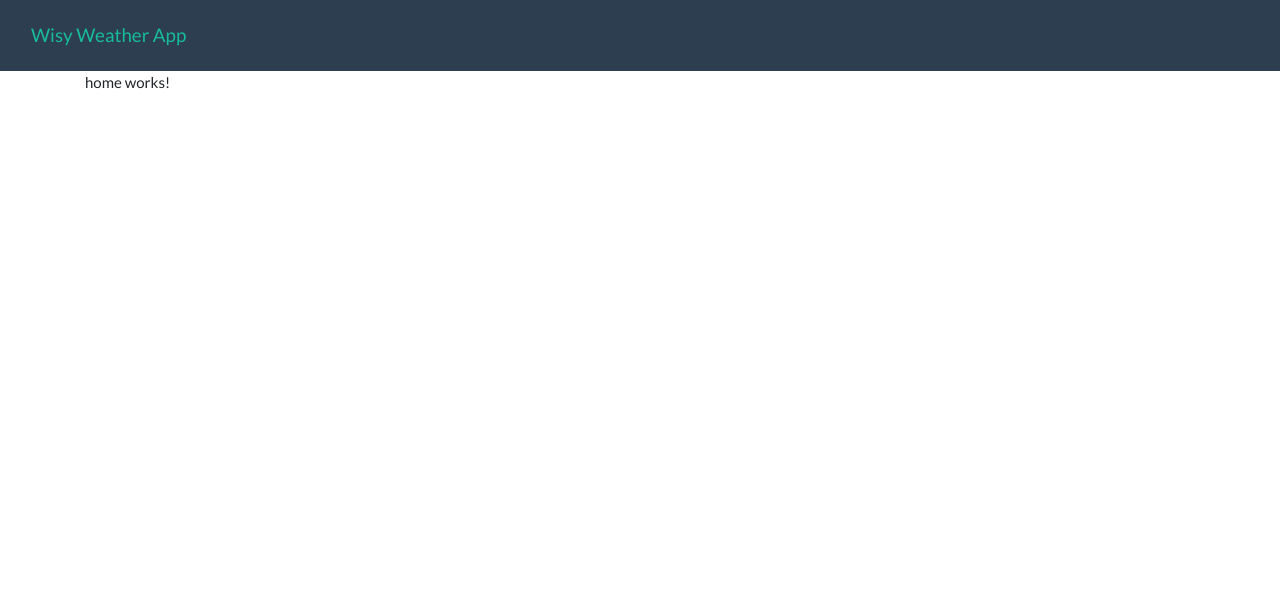
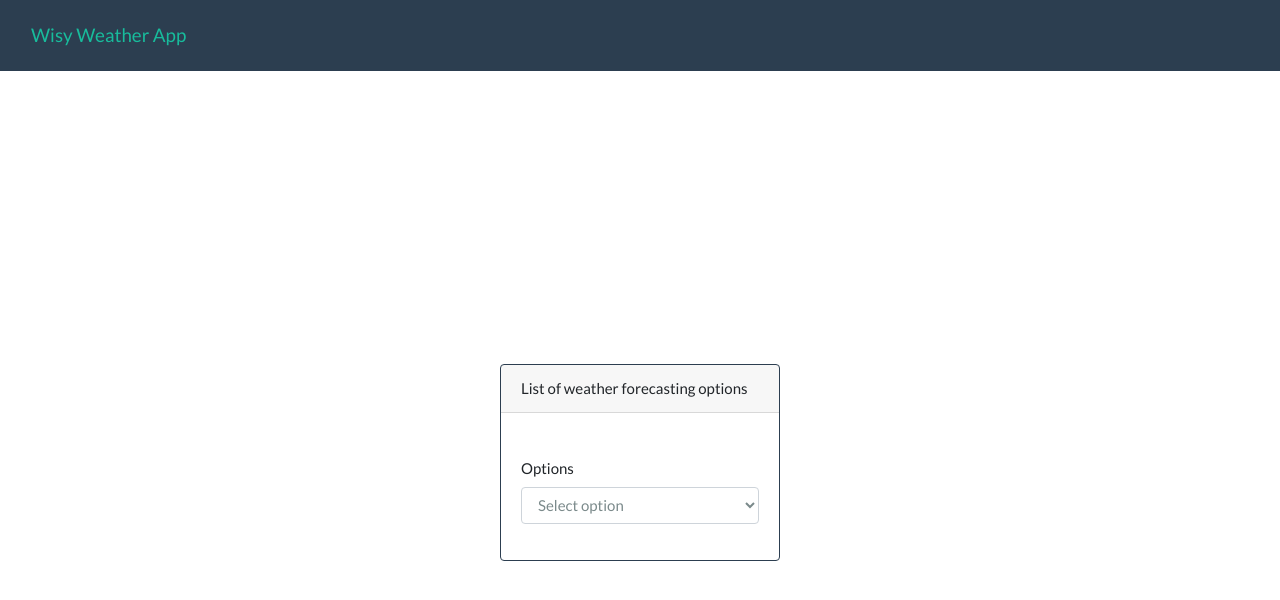
Before and after one commit to smar05/wisy, an Angular app: page /home in a window 1280 px wide. Shown: the top 600 px of the page. Built offline with nearby package versions, Linux system fonts and the light colour scheme.

Commit message:
Input for list of weather options

```diff
--- a/src/app/pages/home/home.component.html
+++ b/src/app/pages/home/home.component.html
@@ -1 +1,15 @@
-<p>home works!</p>
+<div class="m-0 vh-100 row justify-content-center align-items-center">
+  <div class="card border-primary mb-3" style="max-width: 20rem">
+    <div class="card-header">List of weather forecasting options</div>
+    <div class="card-body">
+      <div class="form-group">
+        <label for="weatherSelect" class="form-label mt-4">Options</label>
+        <select class="form-control" id="weatherSelect" required>
+          <option value="" disabled selected>Select option</option>
+          <option value="LWX">District of Columbia Forecast</option>
+          <option value="TOP">Kansas Forecast</option>
+        </select>
+      </div>
+    </div>
+  </div>
+</div>
```
